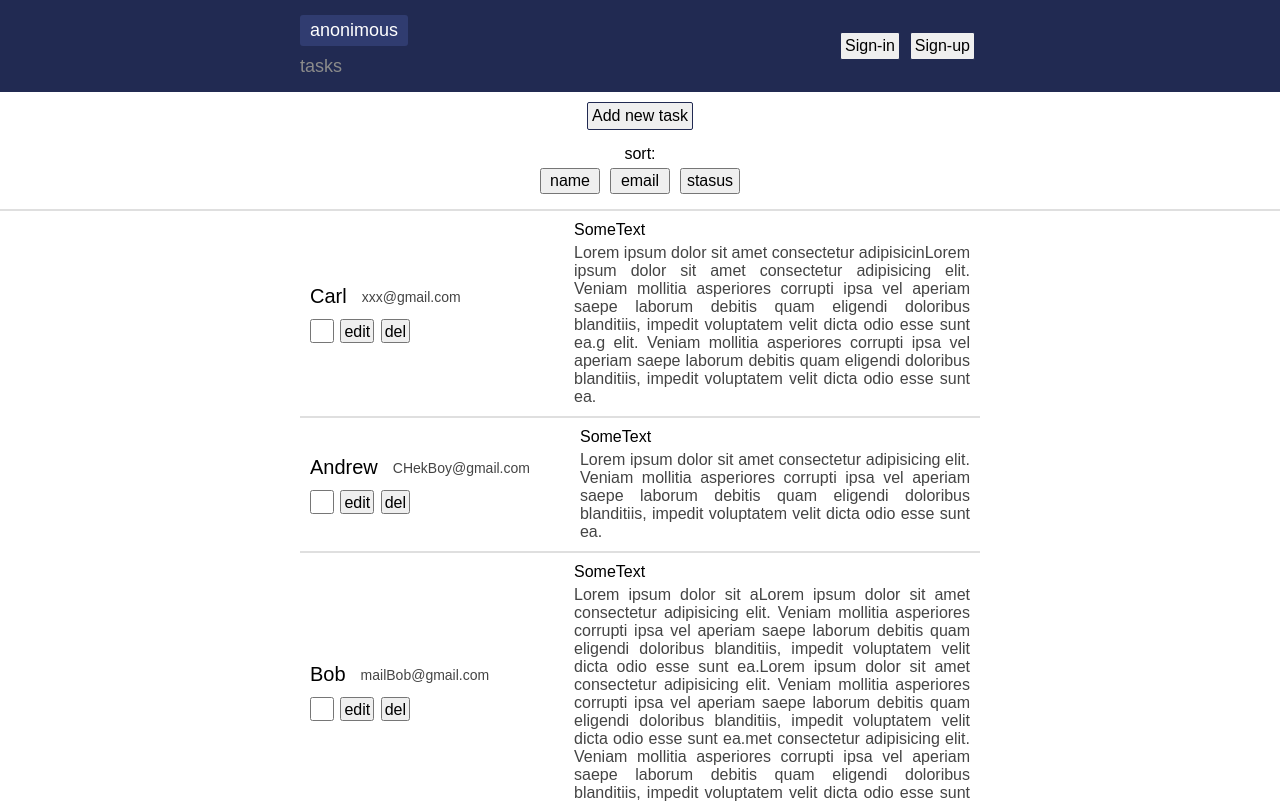
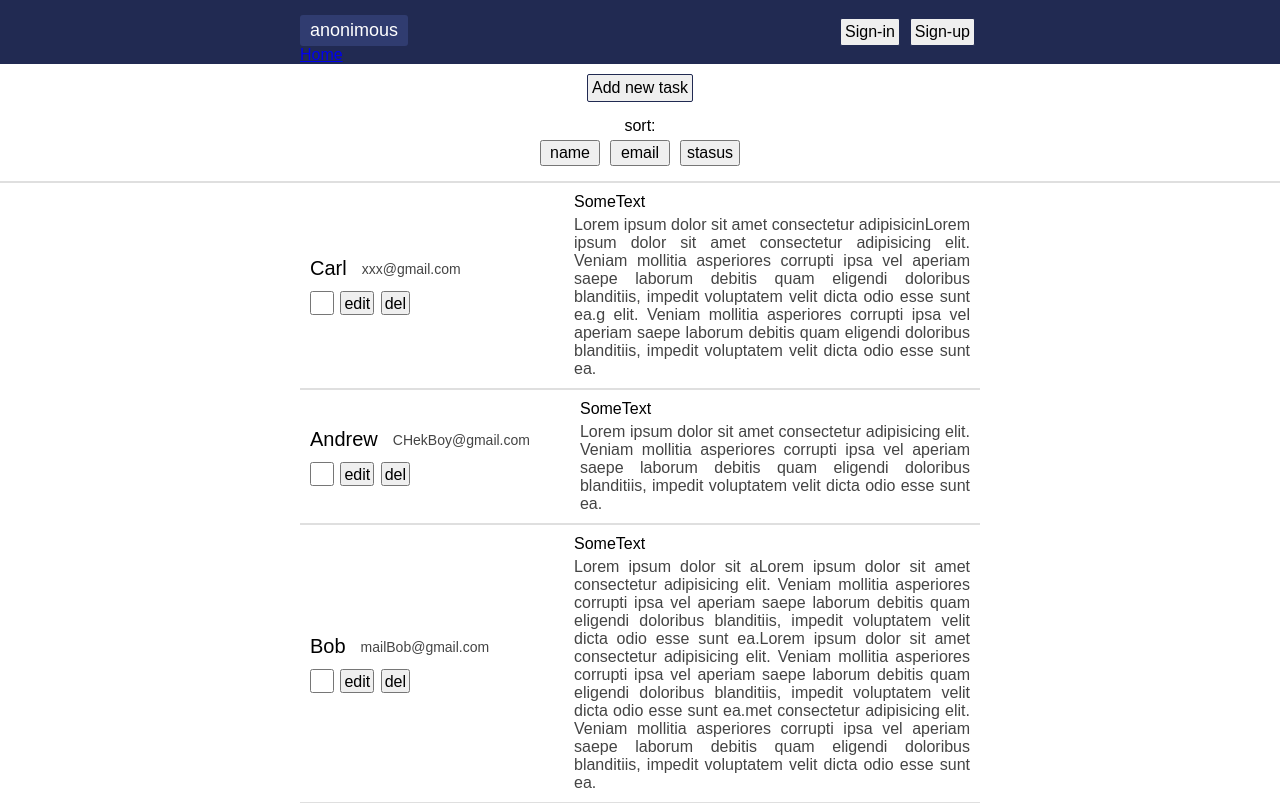
Before and after one commit to TTyKaH/todo-mvc, a Vue app: page / in a window 1280 px wide. Shown: the top 803 px of the page. Built offline with nearby package versions, Linux system fonts and the light colour scheme.

Commit message:
after breadcrumbs codereview changes

```diff
--- a/src/components/app-header.vue
+++ b/src/components/app-header.vue
@@ -6,7 +6,6 @@
           {{ currentUser ? currentUser.name : "anonimous" }}
         </div>
       </div>
-      <!-- uppercase for better readability? -->
       <Breadcrumbs />
     </div>
     <div class="authorization">
--- a/src/components/breadcrumbs.vue
+++ b/src/components/breadcrumbs.vue
@@ -1,38 +1,41 @@
 <template>
-  <div class="bread-crumb">
-    <div v-for="(breadcrumb, idx) in breadCrumbList" :key="idx" @click="routeTo(idx)" :class="{'linked': !!breadcrumb.link}">
-      {{breadcrumb.name}}
-      <div v-if="breadcrumb.link" class="space-crutch">.</div>
-      <div v-if="breadcrumb.link">/</div>
-      <div v-if="breadcrumb.link" class="space-crutch">.</div>
-    </div>
+  <div class="breadcrumbs">
+    <router-link v-for="b in breadcrumbs" :key="b.name" :to="b.path">
+      {{b.name}}
+    </router-link>
   </div>
 </template>
 
 <script>
 export default {
-  data() {
-    return {
-      breadCrumbList: [],
-    };
-  },
-  // how i can understand, it need for case, when i update page
-  mounted() {
-    this.updateList();
-  },
-  watch: {
-    $route() {
-      this.updateList();
-    },
-  },
-  methods: {
-    routeTo(pRouteTo) {
-      if (this.breadCrumbList[pRouteTo].link)
-        this.$router.push(this.breadCrumbList[pRouteTo].link);
-    },
-    updateList() {
-      this.breadCrumbList = this.$route.meta.breadcrumb;
+  computed: {
+    breadcrumbs() {
+      let res = [];
+      if (this.$route.path !== "/") {
+        res.push({
+          name: "Home",
+          path: "/",
+        });
+      }
+      res.push({
+        name: this.$route.name,
+        path: this.$route.path,
+      });
+      return res;
     },
   },
 };
 </script>
+
+<style lang='scss'>
+.breadcrumbs {
+  a {
+    &:after {
+      content: "/";
+    }
+    &:last-child:after {
+      content: none;
+    }
+  }
+}
+</style>
--- a/src/router/routes.js
+++ b/src/router/routes.js
@@ -9,55 +9,23 @@ export default new VueRouter({
   mode: "history",
   routes: [{
       path: "/",
-      name: 'tasks',
+      name: 'Home',
       component: tasks,
-      meta: {
-        breadcrumb: [{
-          name: 'tasks'
-        }]
-      },
     },
     {
       path: "/add-new-task",
-      name: 'add-task',
+      name: 'Add Task',
       component: addNewTask,
-      meta: {
-        breadcrumb: [{
-          name: 'tasks',
-          // возможно ссылка пуста на корневой каталог
-          link: '/'
-        }, {
-          name: 'add task'
-        }]
-      },
     },
     {
       path: "/sign-in",
+      name: 'Sign In',
       component: signIn,
-      meta: {
-        breadcrumb: [{
-            name: 'tasks',
-            link: '/'
-          },
-          {
-            name: 'sign in'
-          }
-        ],
-      },
     },
     {
       path: "/sign-up",
+      name: 'Sign Up',
       component: signUp,
-      meta: {
-        breadcrumb: [{
-            name: 'tasks',
-            link: '/'
-          },
-          {
-            name: 'sign up'
-          }
-        ],
-      },
     },
   ],
 });
```
